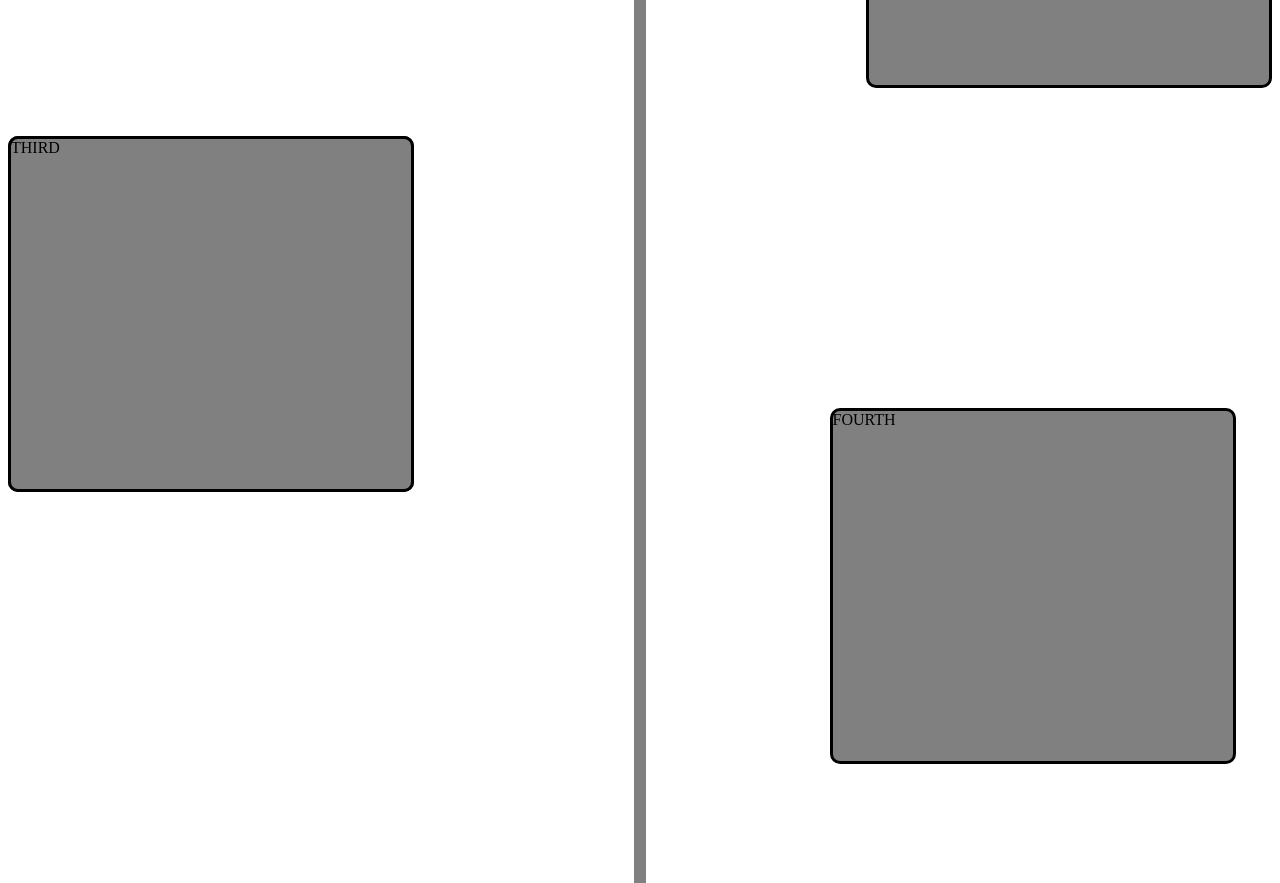
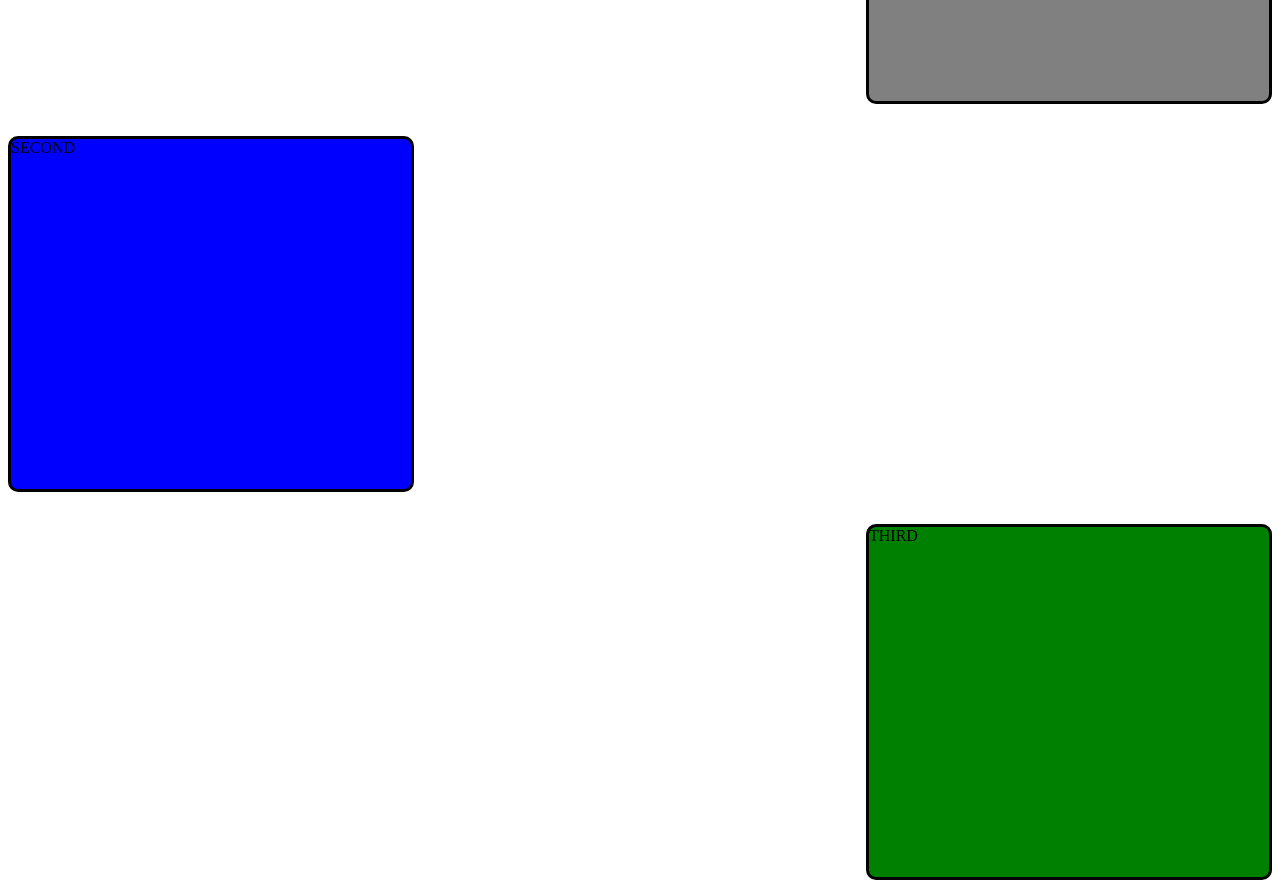
Before and after one commit to mraines92/1.3-timeline, a plain HTML site: page index.html in a window 1280 px wide. Shown: the part 380-1263 px from the top of the page. Drawn offline with Linux system fonts and the light colour scheme.

Commit message:
simplified css

```diff
--- a/static/styles.css
+++ b/static/styles.css
@@ -3,19 +3,10 @@ h1{
   margin: 0 auto;
   color:blue;
 }
-.separator{
-  height: 1200px;
-  width: 1%;
-  background-color: grey;
-  margin: 10px auto;
-
-
-
-}
 
 main .first{
-  position: absolute;
-  top: 500px;
+  float:right;
+  clear: both;
   display: inline-block;
   border-style: solid;
   border-radius: 10px;
@@ -25,36 +16,31 @@ main .first{
 }
 
 main .second{
-  float: right;
-  margin: auto;
+  float:left;
+  clear: both;
   display: inline-block;
   border-style: solid;
   border-radius: 10px;
-  background-color: grey;
+  background-color: blue;
   width: 400px;
   height: 350px;
 }
 main .third{
-  position: absolute;
-  top: 500px;
+  float:right;
+  clear: both;
   display: inline-block;
   border-style: solid;
   border-radius: 10px;
-  background-color: grey;
+  background-color: green;
   width: 400px;
   height: 350px;
 }
 main .fourth{
-  position: relative;
-  left: 70%;
-  top: -550px;
-  right: 0px;
-  bottom: 400px;
-  left: 65%;
+  float:left;
+  clear: both;
   display: inline-block;
   border-style: solid;
   border-radius: 10px;
-  background-color: grey;
+  background-color: purple;
   width: 400px;
   height: 350px;
-}
```
